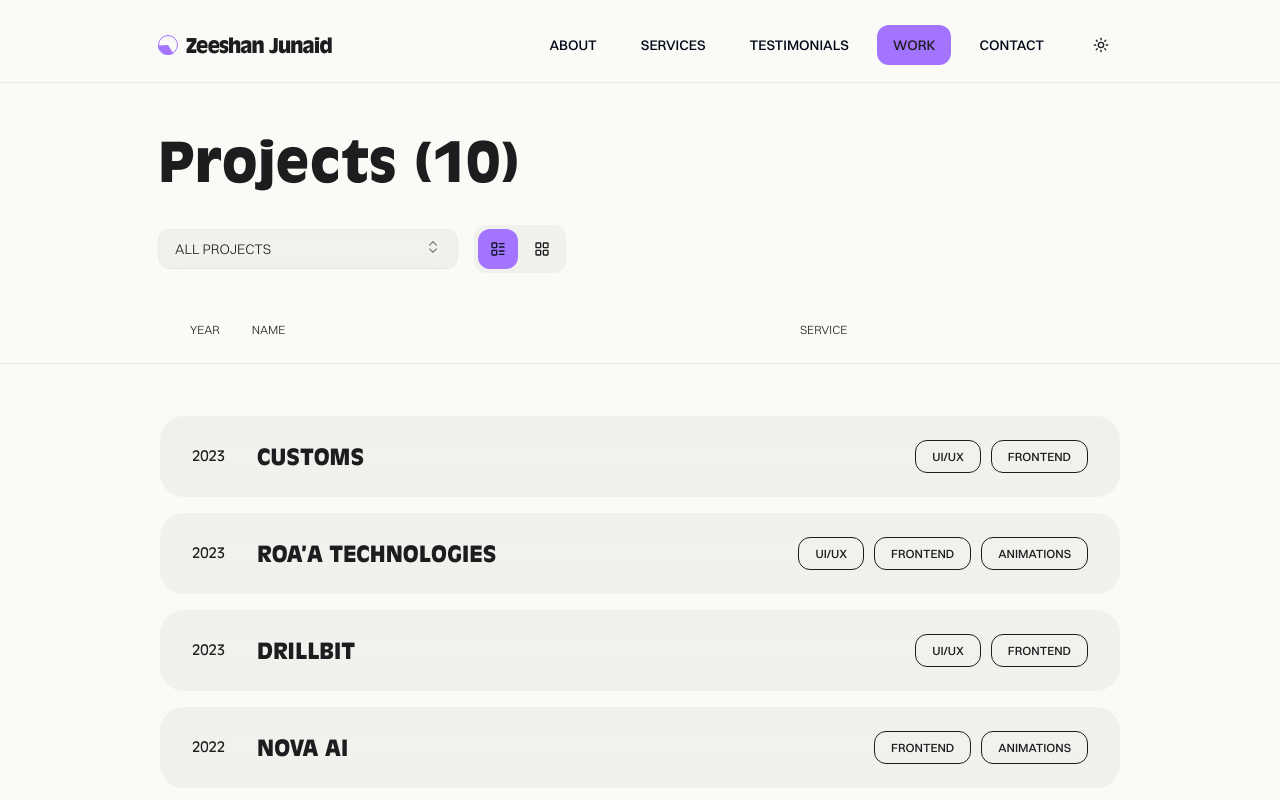
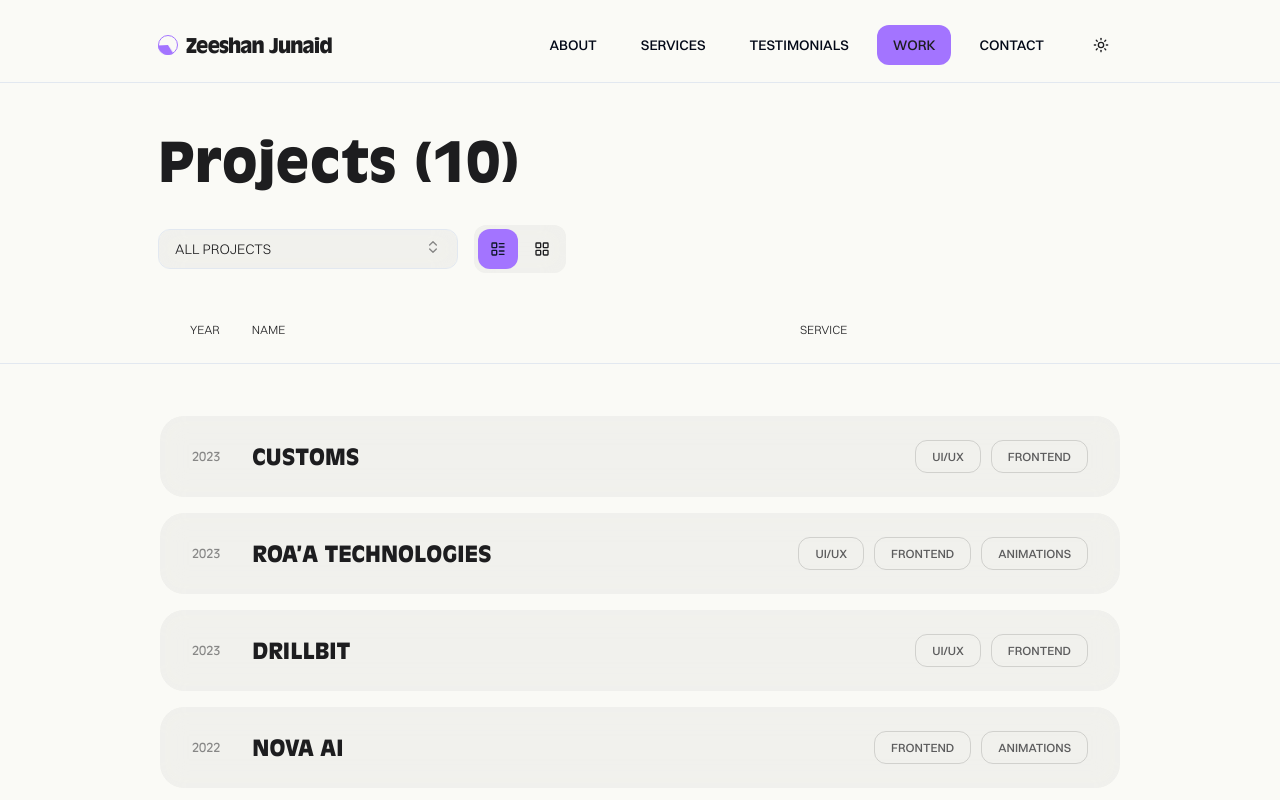
Before and after one commit to zeeshanjunaid/zeeshanjunaid.dev, a Next.js app: page /work in a window 1280 px wide. Shown: the top 800 px of the page. Built offline with nearby package versions, Linux system fonts and the light colour scheme.

Commit message:
speeded up page transition

```diff
--- a/app/(root)/(routes)/template.tsx
+++ b/app/(root)/(routes)/template.tsx
@@ -1,4 +1,5 @@
 "use client";
+
 import { motion } from "framer-motion";
 export default function Template({ children }: { children: React.ReactNode }) {
   return (
@@ -6,7 +7,7 @@ export default function Template({ children }: { children: React.ReactNode }) {
       className="mt-4 lg:mt-5"
       initial={{ y: 14, opacity: 0 }}
       animate={{ y: 0, opacity: 1 }}
-      transition={{ ease: "easeInOut", duration: 0.75 }}
+      transition={{ ease: "easeInOut", duration: 0.45 }}
     >
       {children}
     </motion.div>
--- a/components/work-item.tsx
+++ b/components/work-item.tsx
@@ -47,7 +47,7 @@ export const WorkItem = ({
 };
 
 const WorkYear = ({ year }: { year: number }) => (
-  <span className="font-ao text-dark dark:text-light uppercase text-[10px] md:text-[12px] lg:text-[14px] pt-[3px] md:pt-0">
+  <span className="font-ao text-dark/50 dark:text-light/50 uppercase text-[10px] md:text-[12px] pt-1 md:pt-0">
     {year}
   </span>
 );
@@ -65,7 +65,7 @@ const WorkTag = ({
 }) => (
   <div
     className={cn(
-      "inline-flex uppercase px-4 py-2 text-[10px] md:text-[12px] text-dark dark:text-light border border-solid border-dark dark:border-light rounded-xl leading-[125%]",
+      "inline-flex uppercase px-4 py-2 text-[10px] md:text-[12px] text-dark/70 dark:text-light/70 border border-solid border-dark/15 dark:border-light/15 rounded-xl leading-[125%]",
       selectedSkill === tag &&
         "bg-purple/40 border-transparent dark:border-transparent",
     )}
```
